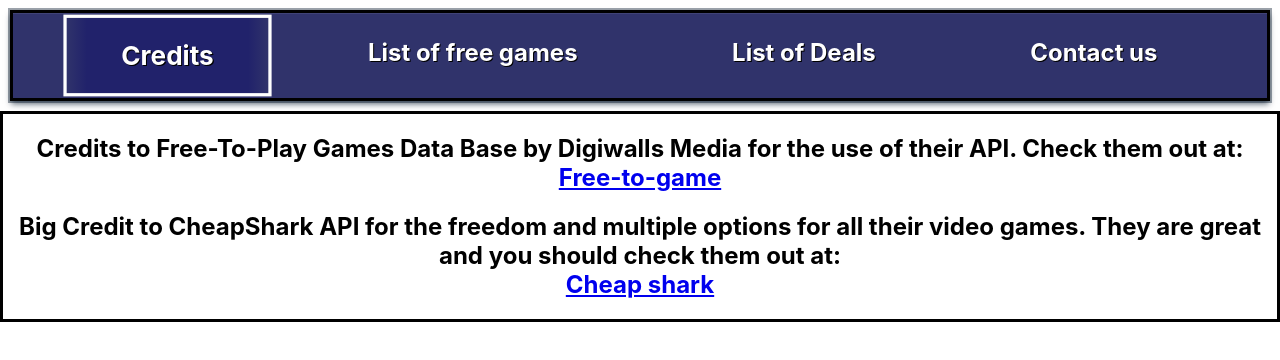
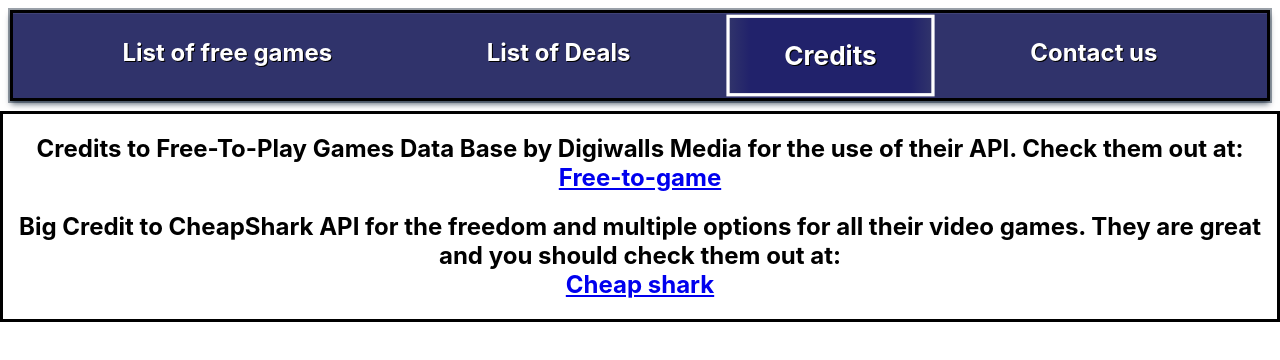
Before and after one commit to kevinortiz43/React-Final-Project, a React (Create React App) app in the folder website-project/: page /credits in a window 1280 px wide. Shown: the top 360 px of the page. Built offline with nearby package versions, Linux system fonts and the light colour scheme.

Commit message:
Updated Navigation bar

```diff
--- a/website-project/src/Components/Nav.jsx
+++ b/website-project/src/Components/Nav.jsx
@@ -4,9 +4,9 @@ export default function Nav() {
   return (
     <nav>
       <ul className="nav-links">
-        <NavLink style={{textDecoration:"none", color:"white"}} to="credits"><h1>Credits</h1></NavLink>
         <NavLink style={{textDecoration:"none", color: "white"}} to="free"><h1>List of free games</h1></NavLink>
         <NavLink style={{textDecoration:"none", color: "white"}} to="deals"><h1>List of Deals</h1></NavLink>
+        <NavLink style={{textDecoration:"none", color:"white"}} to="credits"><h1>Credits</h1></NavLink>
         <NavLink style={{textDecoration:"none", color: "white"}} to="contact"><h1>Contact us</h1></NavLink>
       </ul>
     </nav>
```
